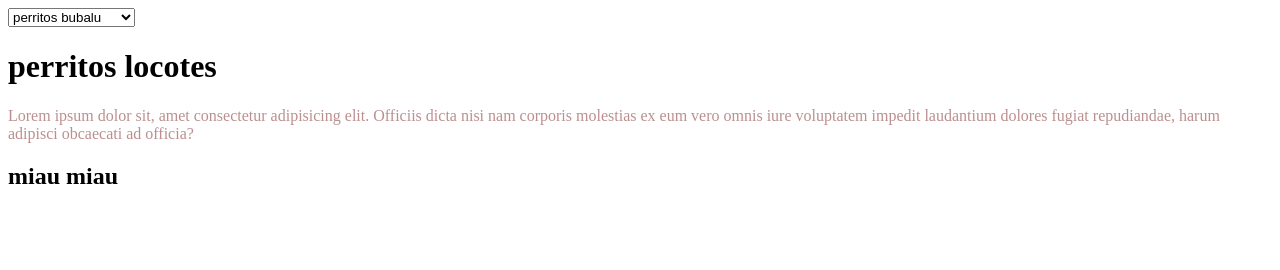
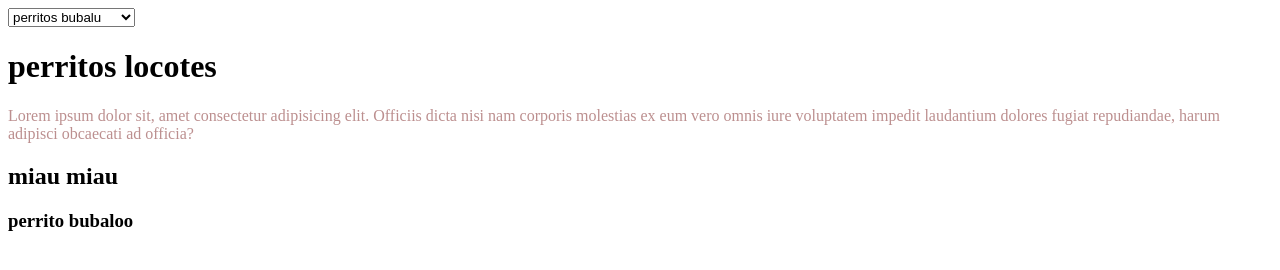
Before and after one commit to josemdp/git.nuevo, a plain HTML site: page clase3.html in a window 1280 px wide. Drawn offline with Linux system fonts and the light colour scheme.

Commit message:
listeño

```diff
--- a/clase3.html
+++ b/clase3.html
@@ -19,5 +19,6 @@
 <h1>perritos locotes</h1>
 <P> Lorem ipsum dolor sit, amet consectetur adipisicing elit. Officiis dicta nisi nam corporis molestias ex eum vero omnis iure voluptatem impedit laudantium dolores fugiat repudiandae, harum adipisci obcaecati ad officia?</P>
 <h2>miau miau</h2>
+<h3>perrito bubaloo</h3>
 </body>
 </html>
```
